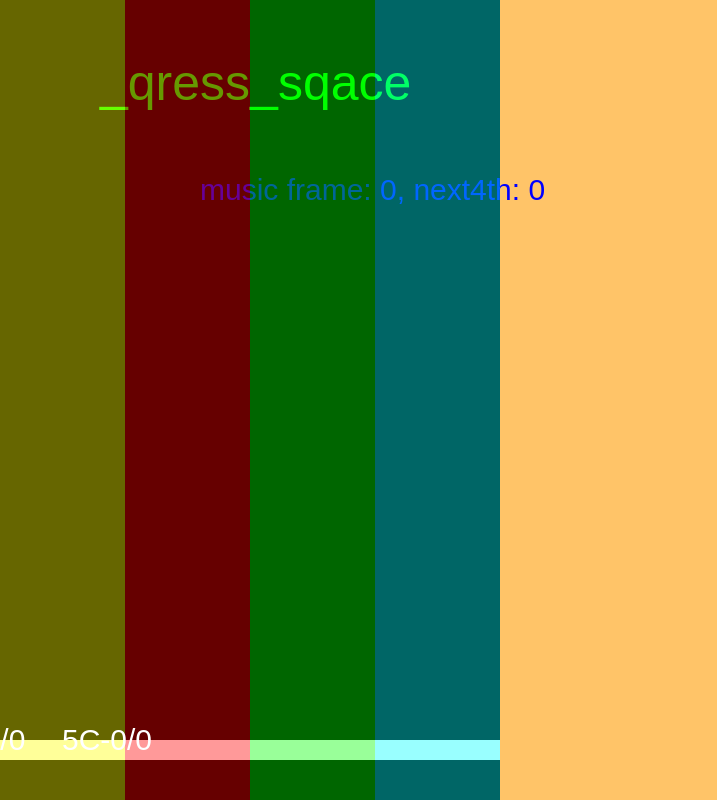
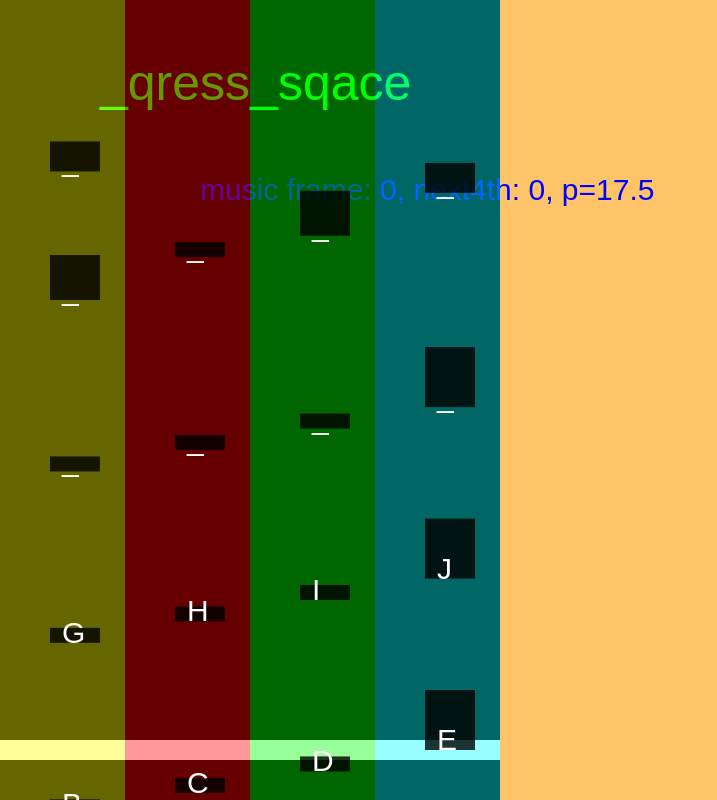
Before and after one commit to js13kGames/Qress-Sqace, a website with bundled scripts: page src/index.html in a window 1280 px wide. Shown: the whole page, without its empty margins (0-717 px from the left). Built offline with nearby package versions, Linux system fonts and the light colour scheme.

Commit message:
minifi and notes

```diff
--- a/rollup.config.js
+++ b/rollup.config.js
@@ -2,16 +2,18 @@ import typescript from '@rollup/plugin-typescript';
 import { uglify } from 'rollup-plugin-uglify';
 import copy from 'rollup-plugin-copy';
 
+const compress = false;
+
 export default {
     input: 'src/game.ts',
     output: {
-        file: 'dist/game.min.js',
+        file: compress ? 'dist/game.min.js' : 'dist/game.js',
         format: 'cjs',
         sourcemap: true,
     },
     plugins: [
         typescript(),
-        uglify({ compress: true }),
+        uglify({ compress }),
         copy({
             targets: [{ src: 'src/index.html', dest: 'dist' }],
         }),
--- a/src/audio.ts
+++ b/src/audio.ts
@@ -4,7 +4,10 @@ const MAX_TICK = 64;
 
 const lookahead = 25;
 const scheduleAheadTime = 0.5;
-const secondsPerBeat = 60.0 / (60 * 4); // 180
+const secondsPerBeat = 60.0 / (140 * 4); // 180
+
+const mod = secondsPerBeat * MAX_TICK;
+
 let nextNoteTime = 0.0;
 
 // https://yari-demos.prod.mdn.mozit.cloud/en-US/docs/Web/API/Web_Audio_API/Simple_synth/_sample_.The_video_keyboard.html
@@ -164,6 +167,7 @@ const sheet: {
     from: number;
     to: number;
     slot: number;
+    label?: string;
     osc?: OscillatorNode;
 }[] = [
     // I made this "song" by hand in file editor :D
@@ -192,17 +196,17 @@ const sheet: {
     // { tone: noteFreq[5]['C'], from: 58, to: 60 },
     // { tone: noteFreq[4]['A'], from: 60, to: 62 },
 
-    { octave: 3, tone: 'A', from: 0, to: 16, slot: 0 }, // bass
-    { octave: 5, tone: 'C', from: 0, to: 1, slot: 1 },
-    { octave: 4, tone: 'B', from: 2, to: 3, slot: 2 },
-    { octave: 5, tone: 'C', from: 4, to: 5, slot: 3 },
-    { octave: 4, tone: 'A', from: 6, to: 10, slot: 4 },
+    { octave: 3, tone: 'A', from: 0, to: 16, slot: 0, label: 'A' }, // bass
+    { octave: 5, tone: 'C', from: 0, to: 1, slot: 1, label: 'B' },
+    { octave: 4, tone: 'B', from: 2, to: 3, slot: 2, label: 'C' },
+    { octave: 5, tone: 'C', from: 4, to: 5, slot: 3, label: 'D' },
+    { octave: 4, tone: 'A', from: 6, to: 10, slot: 4, label: 'E' },
 
-    { octave: 3, tone: 'G', from: 16, to: 32, slot: 0 }, // bass
-    { octave: 5, tone: 'C', from: 16, to: 17, slot: 1 },
-    { octave: 4, tone: 'B', from: 18, to: 19, slot: 2 },
-    { octave: 5, tone: 'C', from: 20, to: 21, slot: 3 },
-    { octave: 4, tone: 'G', from: 22, to: 26, slot: 4 },
+    { octave: 3, tone: 'G', from: 16, to: 32, slot: 0, label: 'F' }, // bass
+    { octave: 5, tone: 'C', from: 16, to: 17, slot: 1, label: 'G' },
+    { octave: 4, tone: 'B', from: 18, to: 19, slot: 2, label: 'H' },
+    { octave: 5, tone: 'C', from: 20, to: 21, slot: 3, label: 'I' },
+    { octave: 4, tone: 'G', from: 22, to: 26, slot: 4, label: 'J' },
 
     { octave: 3, tone: 'D', from: 32, to: 48, slot: 0 }, // bass
     { octave: 5, tone: 'C', from: 32, to: 33, slot: 1 },
@@ -295,7 +299,7 @@ const getPrevNoteTime = () => nextNoteTime - secondsPerBeat;
 
 const getNextNoteTime = () => nextNoteTime;
 
-const getTime = () => _audC.currentTime;
+const getTime = () => _audC.currentTime % mod;
 
 const getPlaying = () => {
     let r = '>';
@@ -320,7 +324,15 @@ const getNext4th = () => {
     // const p = d2 / d;
 
     const t = _audC.currentTime;
+
+    if (t === 0) {
+        return 0;
+    }
+
     const p = 1 - (next4th - t) / (next4th - last4th);
+    // if (_audC.currentTime > 0) {
+    //     debugger;
+    // }
     // console.log(`last=${last4th}, next=${next4th}, time=${t}, p=${p}`);
 
     return p;
--- a/src/game.ts
+++ b/src/game.ts
@@ -185,7 +185,7 @@ const draw = () => {
     ctx.fillStyle = 'blue';
     ctx.font = '30px Arial';
     ctx.fillText(
-        `music frame: ${tick}, next4th: ${tick - (tick % 4)}`,
+        `music frame: ${tick}, next4th: ${tick - (tick % 4)}, p=${p}`,
         200,
         200
     );
@@ -200,21 +200,31 @@ const draw = () => {
         ctx.fillRect(i * 125, 0, 125, 1000);
     });
 
+    const audioTime = Audio.getTime();
     Audio.getObjectsInRange().forEach((o) => {
         ctx.fillStyle = 'white';
         ctx.font = '30px Arial';
 
-        const next4 = tick - (tick % 4);
-        const toNext4th = next4 - o.from;
+        // const next4 = tick - (tick % 4) + 4;
+        // const toNext4th = next4 - o.from;
 
-        if (Math.abs(next4 - o.from) > 2) {
-            return;
-        }
+        // if (Math.abs(next4 - o.from) > 2) {
+        //     return;
+        // }
+        // if (o.from > 6) {
+        //     return;
+        // }
+        const shouldPlayAt = o.from * Audio.secondsPerBeat;
+        const toBeat = shouldPlayAt - audioTime;
 
+        ctx.fillStyle = `rgba(0,0,0,0.8)`;
+        const l = (o.to - o.from) * 15;
+        ctx.fillRect(50 + (o.slot - 1) * 125, 750 + -toBeat * 100 - l, 50, l);
+        ctx.fillStyle = `white`;
         ctx.fillText(
-            `${o.octave}${o.tone}-${o.from}/${Audio.getTick()}`,
+            `${o.label ? o.label : '_'}`, // {octave}${o.tone}- // toBeat=${toBeat}
             62 + (o.slot - 1) * 125,
-            750 + toNext4th * p * 100
+            750 + -toBeat * 100
         );
     });
 
--- a/src/index.html
+++ b/src/index.html
@@ -6,6 +6,7 @@
         </style>
     </head>
     <body>
-        <script src="game.min.js"></script>
+        <!-- <script src="game.min.js"></script> -->
+        <script src="game.js"></script>
     </body>
 </html>
```
